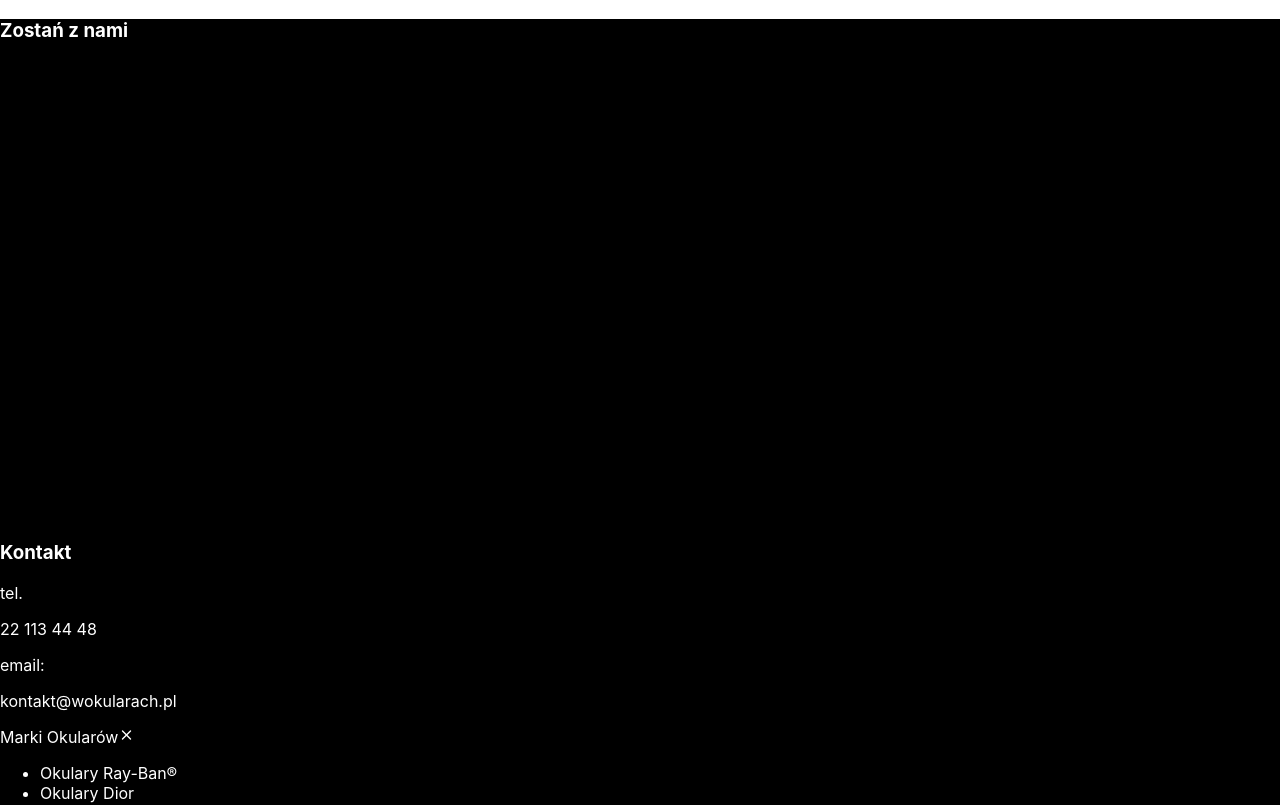
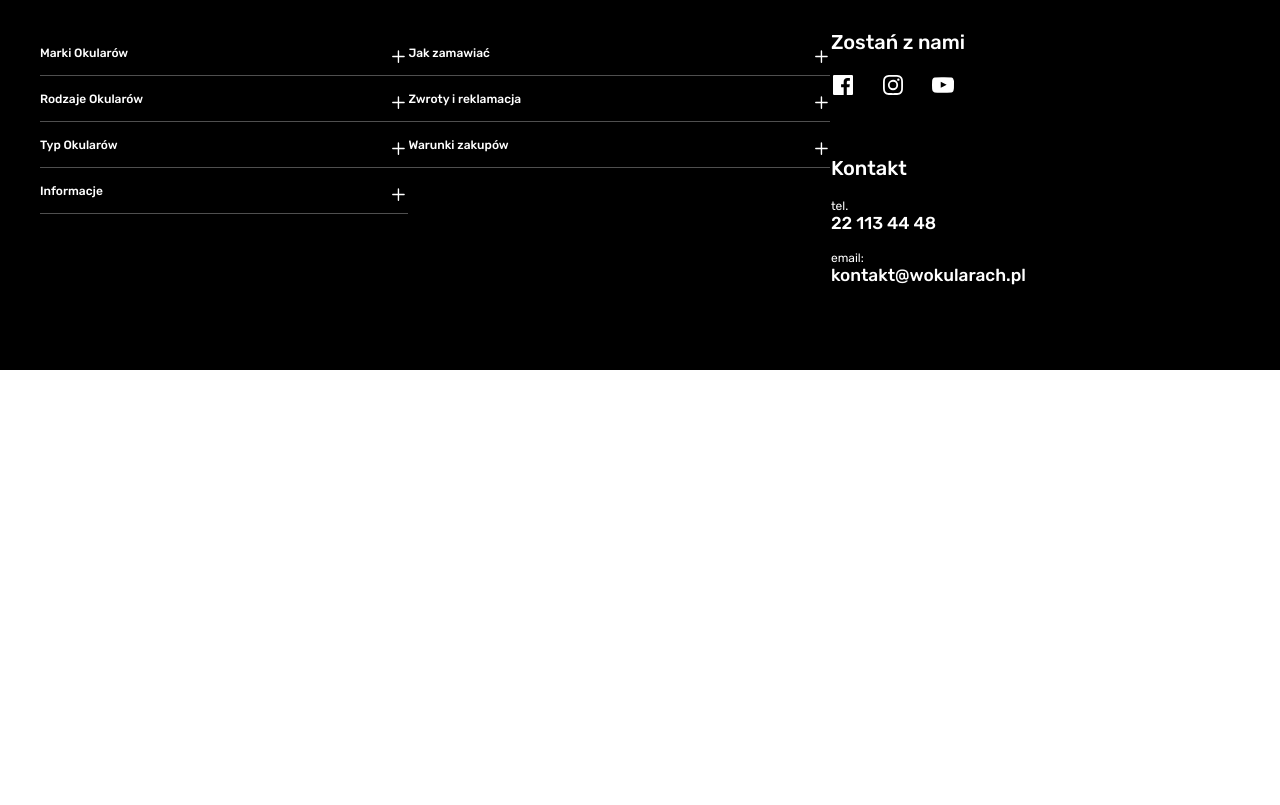
Before and after one commit to Varmeusz/SmartmageFooter, a React (Create React App) app: page / in a window 1280 px wide. Shown: the top 805 px of the page. Built offline with nearby package versions, Linux system fonts and the light colour scheme.

Commit message:
Added grid layout for RWD

```diff
--- a/src/Footer.js
+++ b/src/Footer.js
@@ -76,10 +76,9 @@ function Footer() {
         <Accordion name={el} links={FooterInfo[el]}/>
     })
 
-    const [OpenedInfo, setOpenedInfo] = useState(false);
     return (
     <footer className="wokularach-footer">
-        <div className="social-links">
+        <div className="social-links footer-item-top">
             <h3>Zostań z nami</h3>
             <div className="logo-container">
                 <SocialButton social="Facebook"/>
@@ -96,15 +95,12 @@ function Footer() {
                 <p className="contact-p-big">kontakt@wokularach.pl</p>
             </a>
         </div>
-        <div className="footer-item">
+        <div className="footer-item footer-item-middle">
             {Object.keys(FooterInfo).map((el, idx) => (
-                idx<3 ? <Accordion name={el} links={FooterInfo[el]}/> : false
+                idx<=3 ? <Accordion name={el} links={FooterInfo[el]}/> : false
             ))}
-
-
-
         </div>
-        <div className="footer-item">
+        <div className="footer-item footer-item-bottom">
             {Object.keys(FooterInfo).map((el, idx) => (
                 idx>3 ? <Accordion name={el} links={FooterInfo[el]}/> : false
             ))}
--- a/src/Footer.scss
+++ b/src/Footer.scss
@@ -3,10 +3,159 @@
     background-color: black;
     color: white;
 }
+.wokularach-footer {
+    padding: 30px 40px;
+}
+.footer-item-top{
+    grid-area: top;
+}
+.footer-item-middle{
+    grid-area: middle;
+}
+.footer-item-bottom{
+    grid-area: bottom;
+}
+.logo-container {
+    padding-bottom: 55px;
+    display: flex;
+    -webkit-box-pack: flex-start;
+    justify-content: flex-start;
+    -webkit-box-align: flex-start;
+    align-items: center;
+    cursor: pointer;
+    position: relative;
+    svg {
+        width: 24px;
+        height: 24px;
+        fill: #fff;
+        // padding: 2px;
+        padding-right: 26px;
 
-@media only screen and (max-width: 768px){
+    }
+}
+.social-links {
+
+    h3{
+        flex-grow: 0;
+        margin: 0 0 19px;
+        font-family: "Rubik";
+        font-size: 20px;
+        font-weight: 500;
+        font-stretch: normal;
+        font-style: normal;
+        line-height: 1.2;
+        letter-spacing: normal;
+        text-align: left;
+    }
+    .contact-p{
+        font-family: Rubik;
+        margin: 0 auto;
+        font-size: 12px;
+        font-weight: normal;
+        font-stretch: normal;
+        font-style: normal;
+        line-height: normal;
+        letter-spacing: normal;
+    }
+    .contact-p-big{
+        font-family: Rubik;
+        margin: 0 auto;
+        font-size: 17.3px;
+        font-weight: 500;
+        font-stretch: normal;
+        font-style: normal;
+        line-height: normal;
+        letter-spacing: normal;
+        margin-bottom: 18px;
+    }
+    padding-bottom: calc(55px - 18px);
+
+}
+@keyframes hideAnim {
+    0% {
+        visibility: hidden;
+    }
+    100% {
+        visibility: visible;
+    }
+}
+.footer-item {
+    .footer-info{
+        font-family: "Rubik";
+        font-size: 12px;
+        font-weight: 500;
+        font-stretch: normal;
+        font-style: normal;
+        line-height: normal;
+        letter-spacing: normal;
+        text-align: left;
+        color: #fff;
+        padding: 16px 0;
+        // border-bottom: solid 1px #4f4f4f;
+        position: relative;
+        cursor: pointer;
+        .plus-sign {
+            position: absolute;
+            right: 0;
+            transform: rotate(-135deg);
+            transition: 0.3s;
+            &:active, &:focus{
+                transform:rotate(0deg);
+                transition: 0.3s;
+            }
+        }
+        &:after {
+            content: "";
+            position: absolute;
+            bottom: 0px;
+            left: 0px;
+            width: 100%;
+            height: 1px;
+            background-color: rgb(79, 79, 79);
+            transform: scaleX(1);
+            will-change: transform;
+            transition: transform 600ms cubic-bezier(0.5, 0, 0, 0.5) 0ms, background-color 0.2s linear 0s;
+            transform-origin: left center;
+        }
+    }
+    .footer-info-links{
+        font-family: Rubik;
+        // display:none;
+        font-size: 12px;
+        // font-weight: normal;
+        // font-stretch: normal;
+        // font-style: normal;
+        // line-height: normal;
+        // letter-spacing: normal;
+        list-style: none;
+        padding-left: 0px;
+        // li {
+        //     padding-bottom: 16px;
+        // }
+    }
+
+}
+
+.accordion-content[aria-expanded="true"] {
+    max-height: 0px;
+    transition:  1s cubic-bezier(0, 1, 0, 1);
+}
+
+.accordion-content {
+    overflow: hidden;
+    max-height: 1000px;
+    transition:  1s ease-in-out;
+}
+
+@media only screen and (max-width: 768px - 1){
     .wokularach-footer {
         padding: 30px 40px;
+        display: grid;
+        grid-template-areas:
+        "top"
+        "middle"
+        "bottom"
+        ;
     }
 
     .logo-container {
@@ -140,3 +289,24 @@
         transition:  1s ease-in-out;
     }
 }
+
+@media screen and (min-width: 768px) and (max-width: 1024px - 1) {
+    .wokularach-footer{
+
+        display: grid;
+        grid-template-areas:
+        "middle top"
+        "bottom top"
+
+        ;
+    }
+}
+
+@media screen and (min-width: 1024px) {
+    .wokularach-footer{
+
+        display: grid;
+        grid-template-areas:
+        "middle bottom top";
+    }
+}
```
